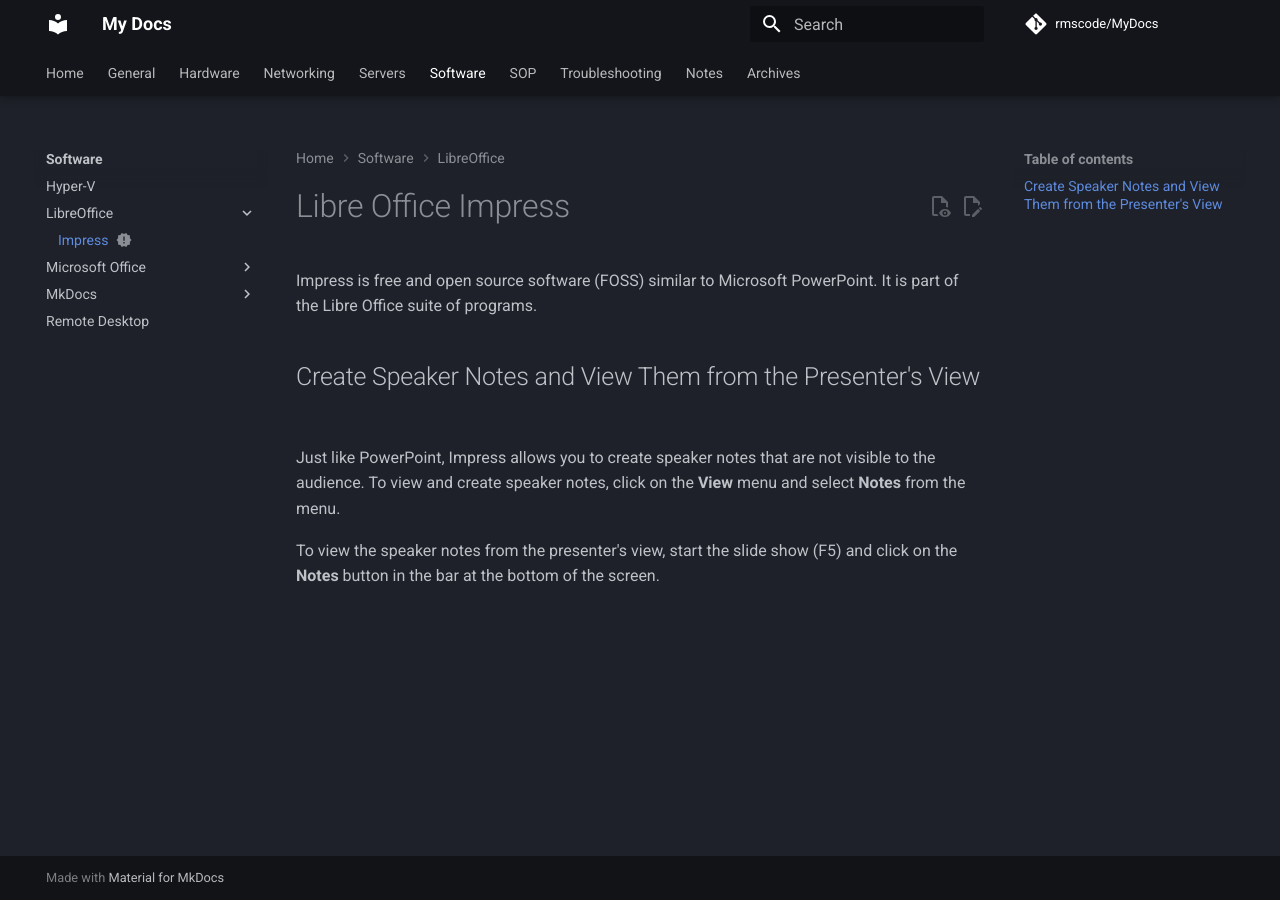
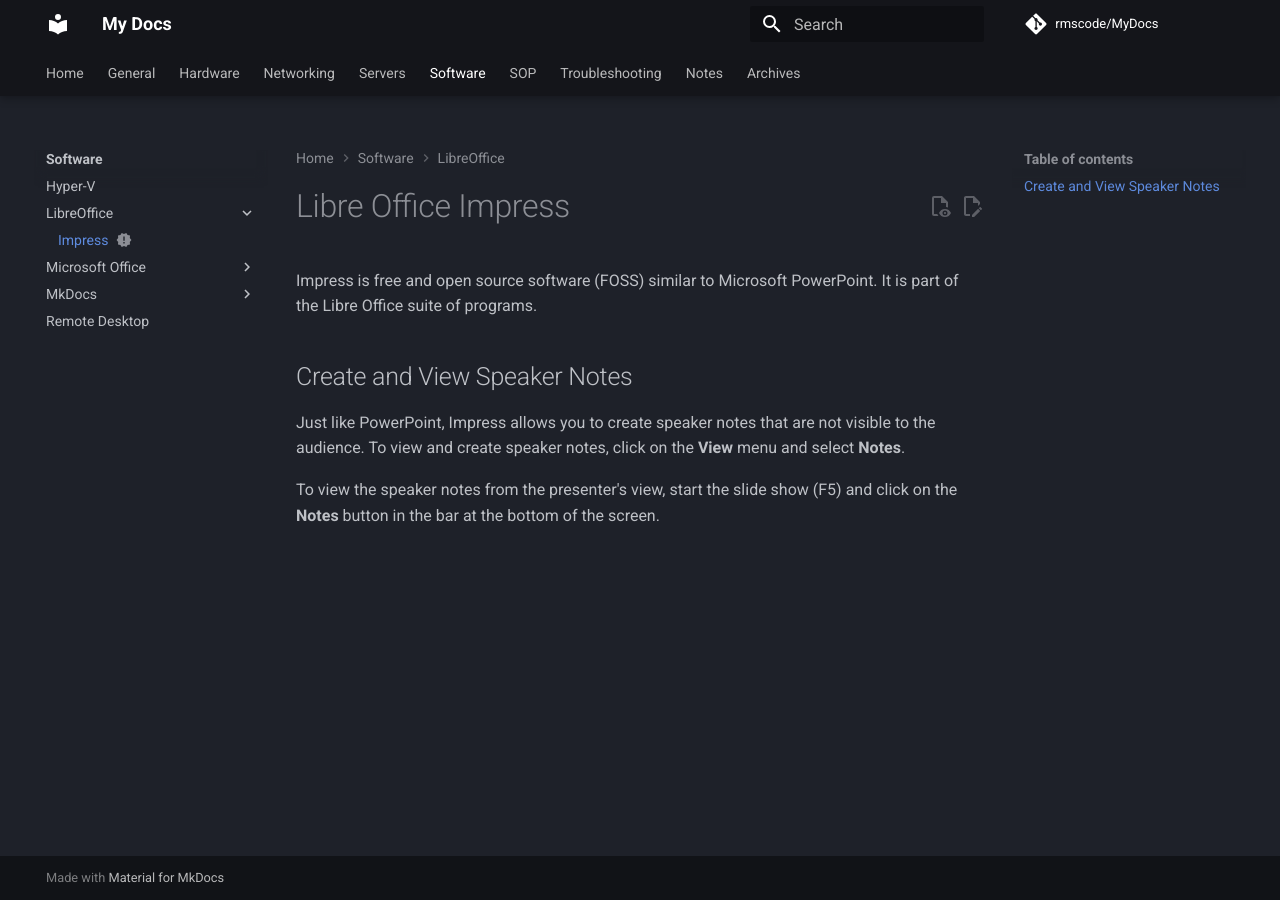
Before and after one commit to rmscode/binary-garden, an MkDocs documentation site: the page built from docs/software/libre-office/impress.md, in a window 1280 px wide. Built offline with MkDocs 1.6.1 and Material for MkDocs 9.7.7, drawn with Linux system fonts in a browser that asks for light colours; comment, search, counter and statistics services are not loaded.

Commit message:
Notes: Update

```diff
--- a/docs/software/libre-office/impress.md
+++ b/docs/software/libre-office/impress.md
@@ -6,8 +6,8 @@
 
 Impress is free and open source software (FOSS) similar to Microsoft PowerPoint. It is part of the Libre Office suite of programs.
 
-## Create Speaker Notes and View Them from the Presenter's View
+## Create and View Speaker Notes
 
-Just like PowerPoint, Impress allows you to create speaker notes that are not visible to the audience. To view and create speaker notes, click on the **View** menu and select **Notes** from the menu.
+Just like PowerPoint, Impress allows you to create speaker notes that are not visible to the audience. To view and create speaker notes, click on the **View** menu and select **Notes**.
 
 To view the speaker notes from the presenter's view, start the slide show (F5) and click on the **Notes** button in the bar at the bottom of the screen.
```
